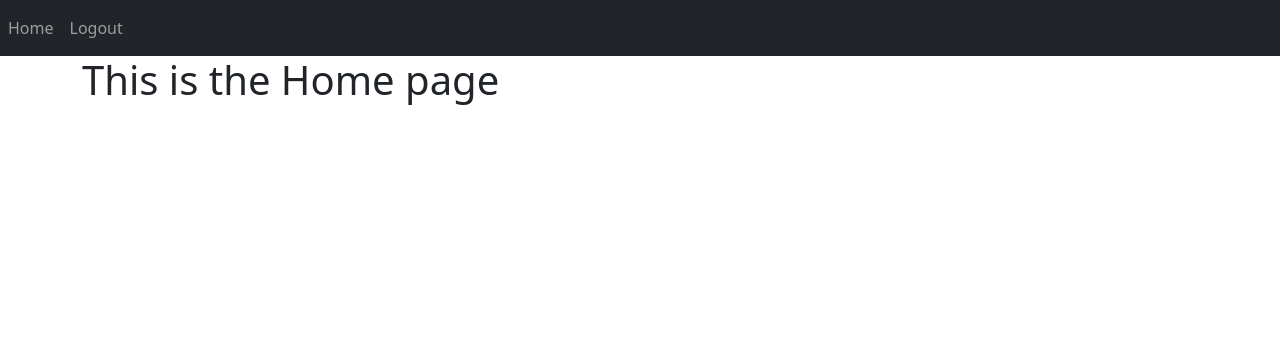
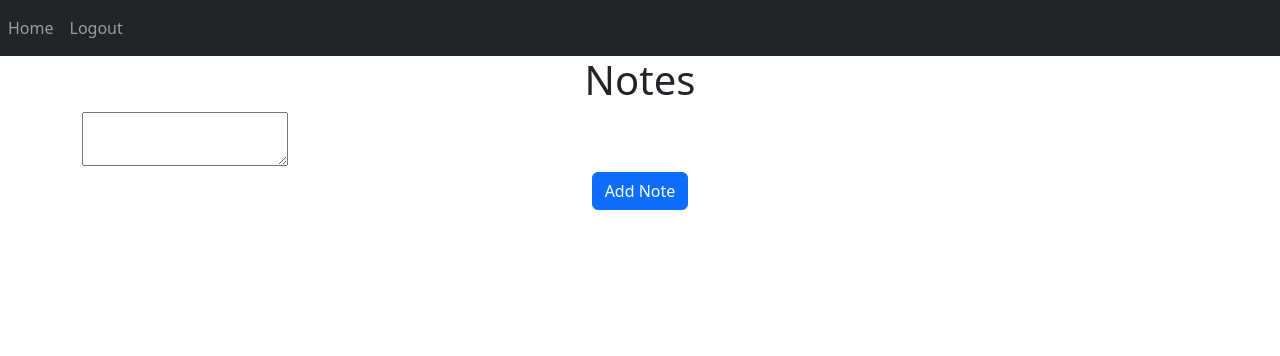
Before and after one commit to Viviana-Osinaga/Authentication, a Flask app: page / in a window 1280 px wide. Shown: the top 356 px of the page. Run offline with Flask 3, Linux system fonts and the light colour scheme; a user stored in the database is signed in; data that the repository does not hold is empty.

Commit message:
notes html

```diff
--- a/website/templates/home.html
+++ b/website/templates/home.html
@@ -3,7 +3,20 @@
 
 {% block content %}
 
-<h1>This is the Home page</h1>
+<h1 align="center">Notes</h1>
+<ul class="list-group list-group-flush" id="notes">
+    {% for note in user.notes %}
+    <li class="list-group-item">{{ note.data }}</li>
+    {% endfor %}
+</ul>
+<form method="POST">
+    <textarea name="note" id="note" class="form-cotrol"></textarea>
+    <br/>
+    <div align="center">
+        <button type="submit" class="btn btn-primary">Add Note</button>
+    </div>
+
+</form>
 
 
 {% endblock %}
```
